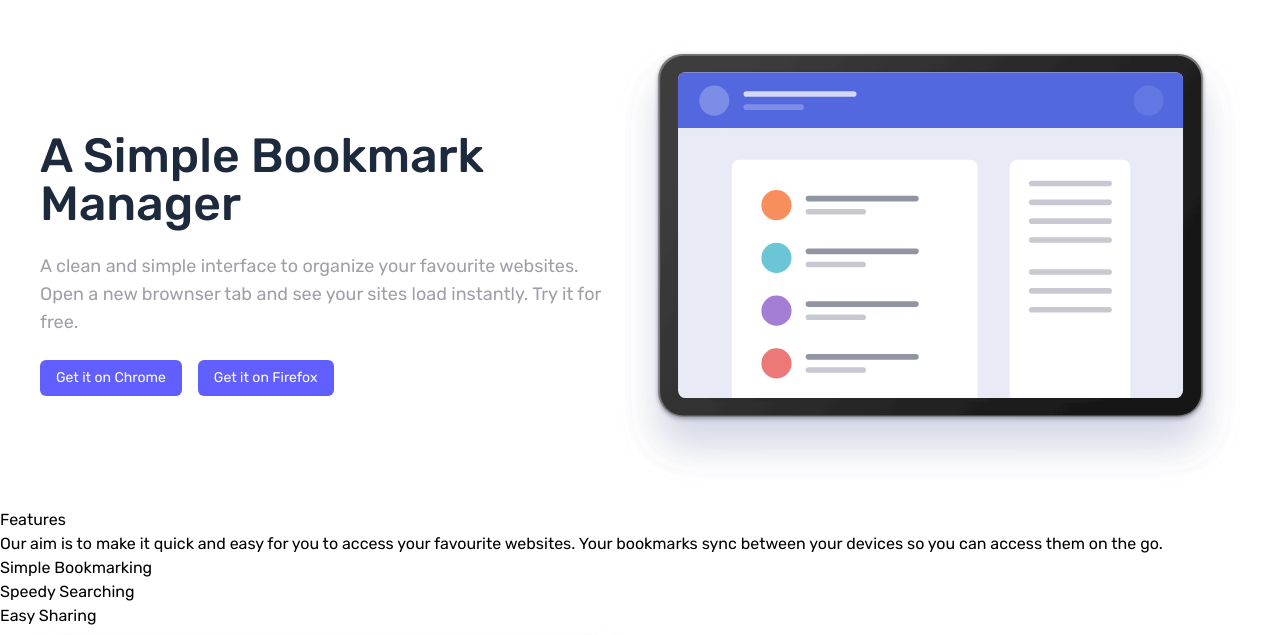
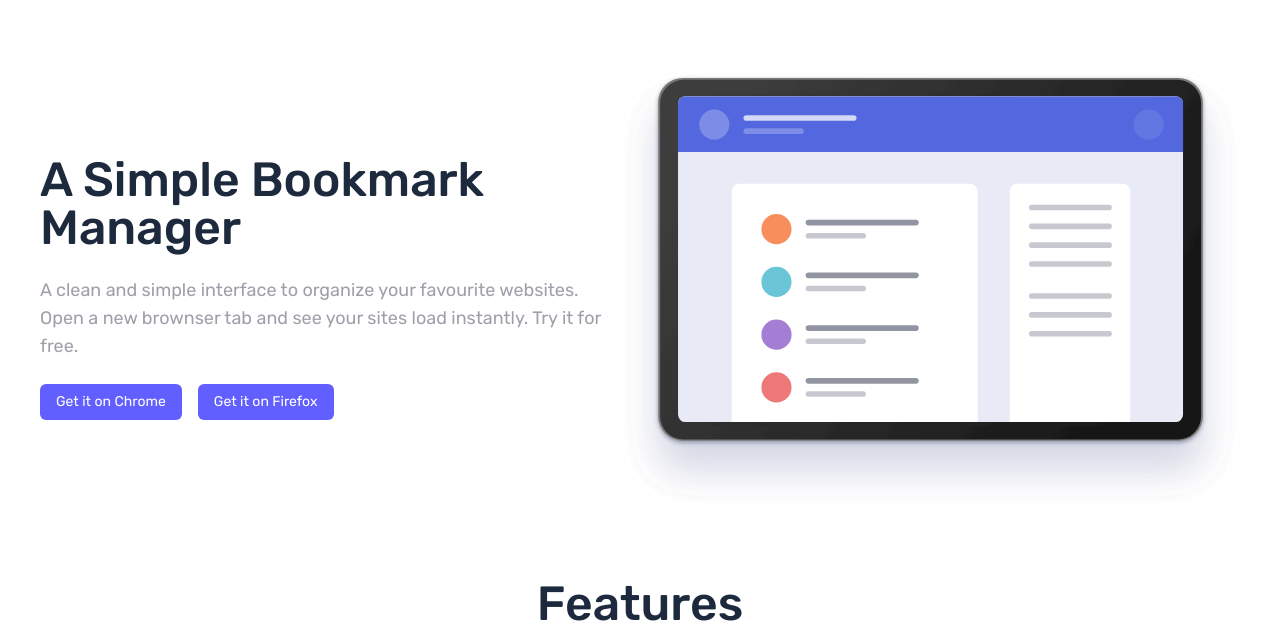
Before and after one commit to zanlamar/ITA-S1.MAQUETACION, a website: page tailwind/index.html in a window 1280 px wide. Shown: the part 107-742 px from the top of the page. Drawn offline with Linux system fonts and the light colour scheme.

Commit message:
menu medio WIP

```diff
--- a/tailwind/index.html
+++ b/tailwind/index.html
@@ -62,7 +62,7 @@
     <main>
 
         <!-- Hero banner-->
-        <div class="md:gap-4 px-10 py-4 mx-auto flex flex-col-reverse md:flex-row items-center md:px-auto justify-between max-w-screen-xl">
+        <div class="md:gap-4 px-10 py-6 mx-auto flex flex-col-reverse md:flex-row items-center md:px-auto justify-between max-w-screen-xl">
 
             <!-- Hero banner - text -->
             <div class="w-full mx-auto px-0 justify-center md:w-1/2 flex flex-col items-center md:items-start text-center md:text-left md:p-auto lg:my-24">
@@ -86,20 +86,20 @@
 
 
         <!-- Banner Menu medio -->
-        <div class="contenedorMenuMedio">
+        <div class="px-10 py-6 mx-auto flex flex-col items-center text-center md:px-auto justify-between max-w-screen-xl">
 
         <!-- Banner Menu medio text -->
 
-            <div class="contenedorMenuMedio-text">
-                <h2>Features</h2>
-                <p>Our aim is to make it quick and easy for you to access your favourite websites. Your bookmarks sync between your devices so you can access them on the go.</p>
+            <div class="justify-center items-center text-center">
+                <h2 class="text-3xl md:text-5xl font-medium not-italic text-slate-800 mb-6">Features</h2>
+                <p class="text-lg md:text-lg text-zinc-400 mb-6">Our aim is to make it quick and easy for you to access your favourite websites. Your bookmarks sync between your devices so you can access them on the go.</p>
             </div>
 
-            <div class="contenedorMenuMedio-highlights">
-                <ul>
-                    <li>Simple Bookmarking</li>
-                    <li>Speedy Searching</li>
-                    <li>Easy Sharing</li>
+            <div class="flex text-center">
+                <ul class="flex flex-col text-center md:flex-row text-xl md:gap-4">
+                    <li class="flex text-center py-6 px-6">Simple Bookmarking</li>
+                    <li class="flex text-center py-6 px-6">Speedy Searching</li>
+                    <li class="flex text-center py-6 px-6">Easy Sharing</li>
                 </ul>
             </div>
         </div>
```
